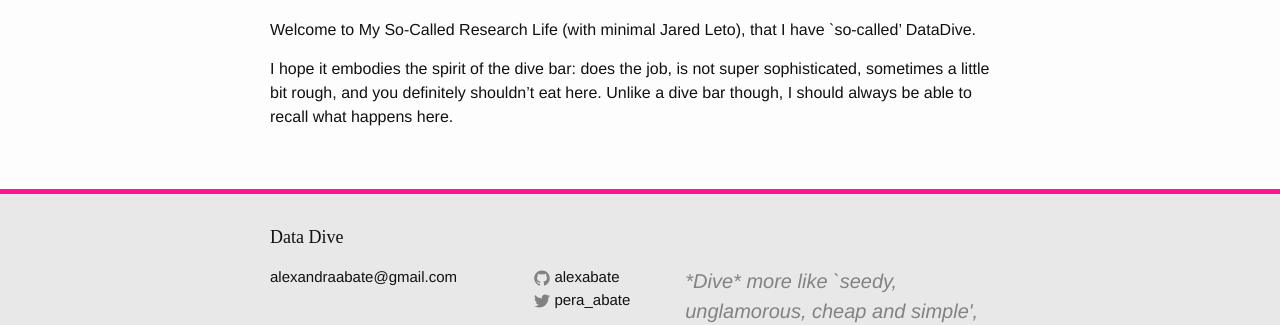
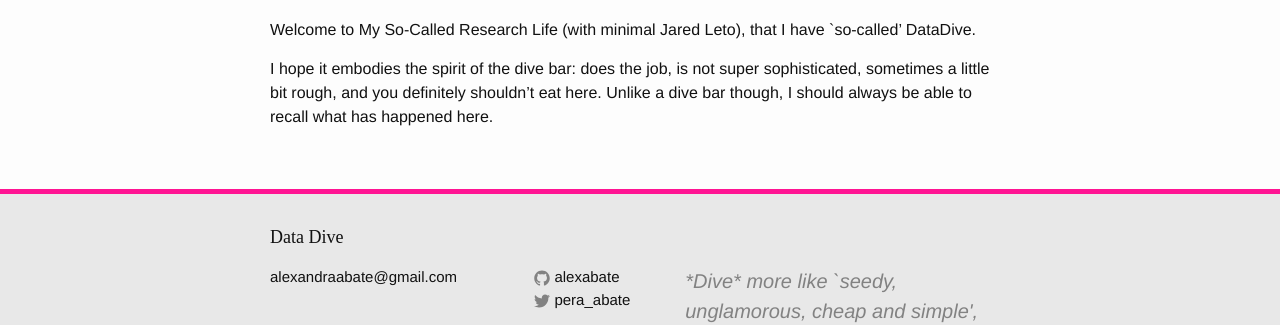
Before and after one commit to alexabate/alexabate.github.io, a Jekyll site: the page built from about.md, in a window 1280 px wide. Shown: the part 166-491 px from the top of the page. Built offline with Jekyll 4.4.1, drawn with Linux system fonts in a browser that asks for light colours; some web fonts are replaced.

Commit message:
Update about.md

```diff
--- a/about.md
+++ b/about.md
@@ -6,4 +6,4 @@ permalink: /about/
 
 Welcome to My So-Called Research Life (with minimal Jared Leto), that I have `so-called' DataDive.
 
-I hope it embodies the spirit of the dive bar: does the job, is not super sophisticated, sometimes a little bit rough, and you definitely shouldn't eat here. Unlike a dive bar though, I should always be able to recall what happens here.
+I hope it embodies the spirit of the dive bar: does the job, is not super sophisticated, sometimes a little bit rough, and you definitely shouldn't eat here. Unlike a dive bar though, I should always be able to recall what has happened here.
```
